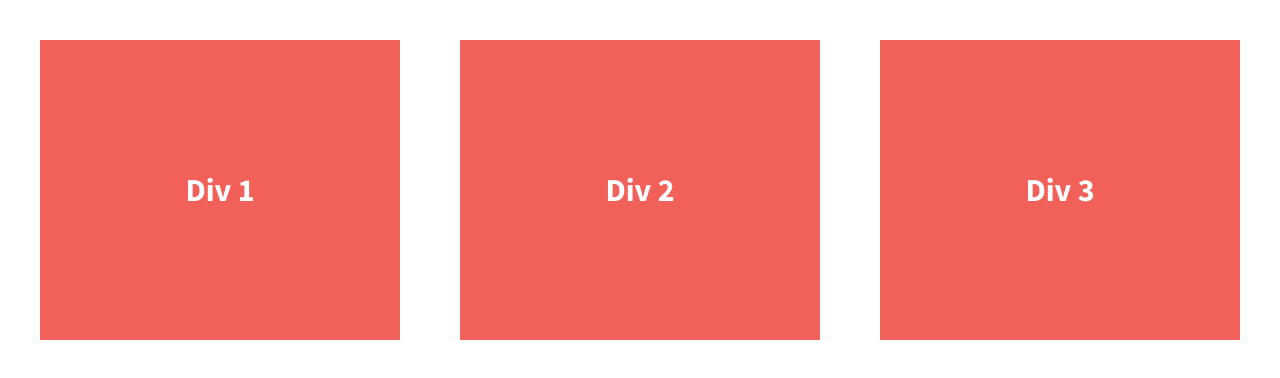
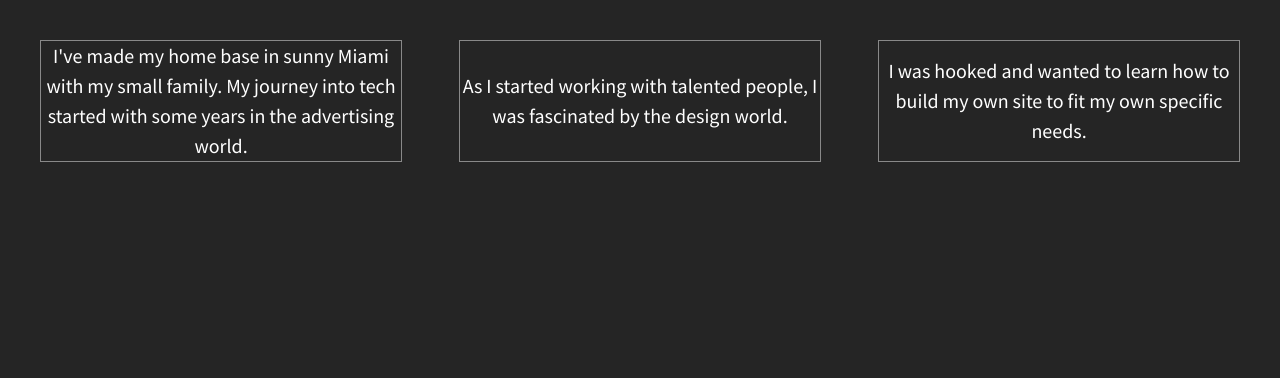
Before and after one commit to khuzca/divs-flexbox-starter, a plain HTML site: page index.html in a window 1280 px wide. Drawn offline with nearby package versions, Linux system fonts and the light colour scheme.

Commit message:
Div new style

```diff
--- a/css/main.css
+++ b/css/main.css
@@ -99,20 +99,24 @@ textarea {
 html {
   background-color: #fff;
   height: 100%;
+  width: 100%;
 }
 
 body {
   font-family: 'Source Sans Pro', sans-serif;
+  font-weight: 400;
   padding: 2em;
   font-size: 1.25em;
   height: 100%;
+  background-color: #252525;
 }
 
 .wrapper {
   /*add display:flex and set justify-content to space-between*/
   display: flex;
   justify-content: space-between;
-  font-weight: 700;
+  font-weight: 400;
+
 
 }
 
@@ -124,9 +128,12 @@ body {
   align-items: center;
   color: #fff;
   line-height: 1.5em;
-  font-size: 1.6em;
-  background-color: #f16059;
-  height: 300px;
+  font-size: 1em;
+  background-color: #252525;
+  border: 0.25px solid #898989;
+  text-align: center;
+
+
 }
 
 
--- a/index.html
+++ b/index.html
@@ -23,13 +23,15 @@
 
         <section class="wrapper">
             <div class="div-1">
-                Div 1
+                I've made my home base in sunny Miami with my small family. My journey into tech started with some years in the advertising world.
+
             </div>
             <div class="div-2">
-                Div 2
+                As I started working with talented people, I was fascinated by the design world.
+
             </div>
             <div class="div-3">
-                Div 3
+                I was hooked and wanted to learn how to build my own site to fit my own specific needs.
             </div>
         </section>
 
```
